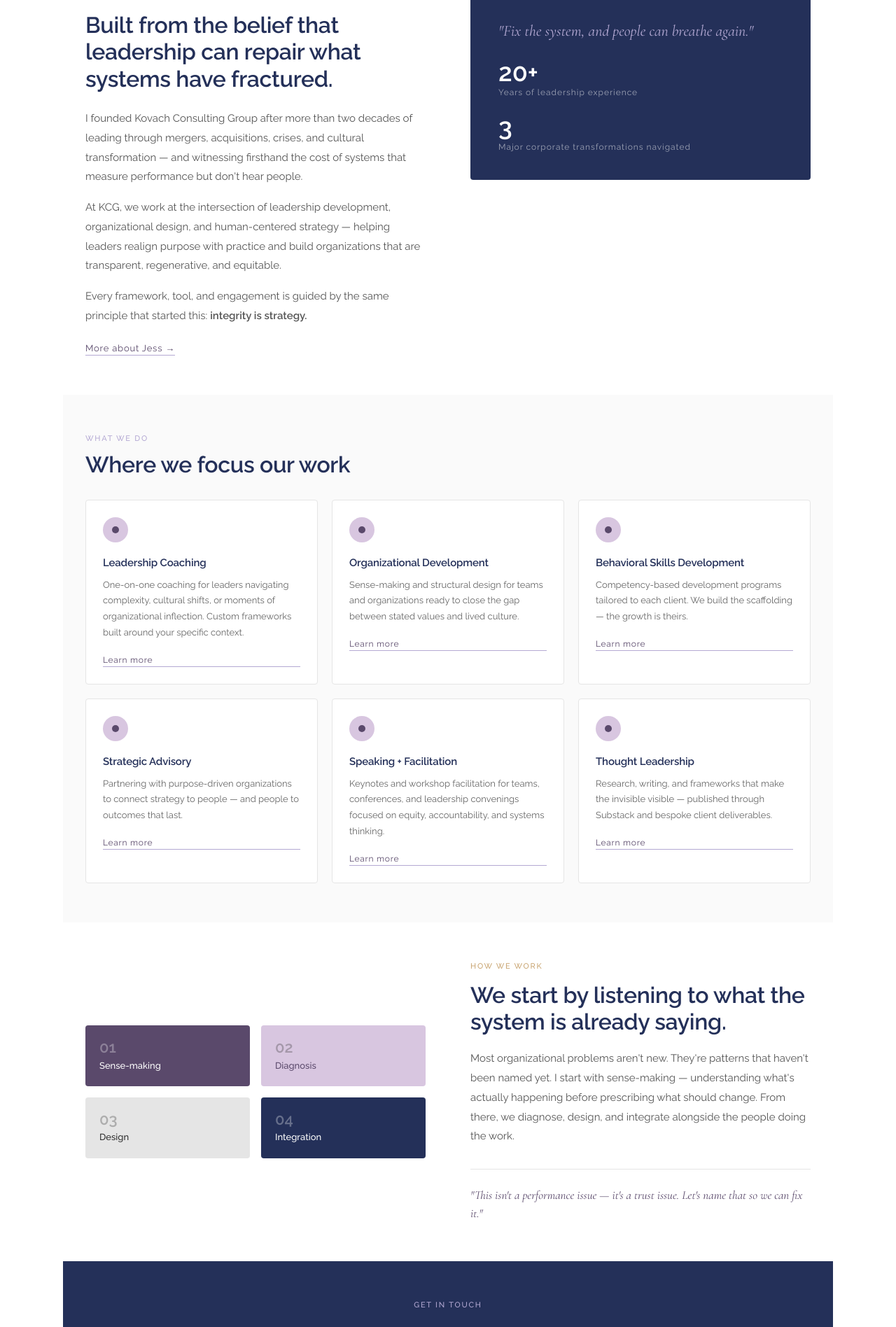
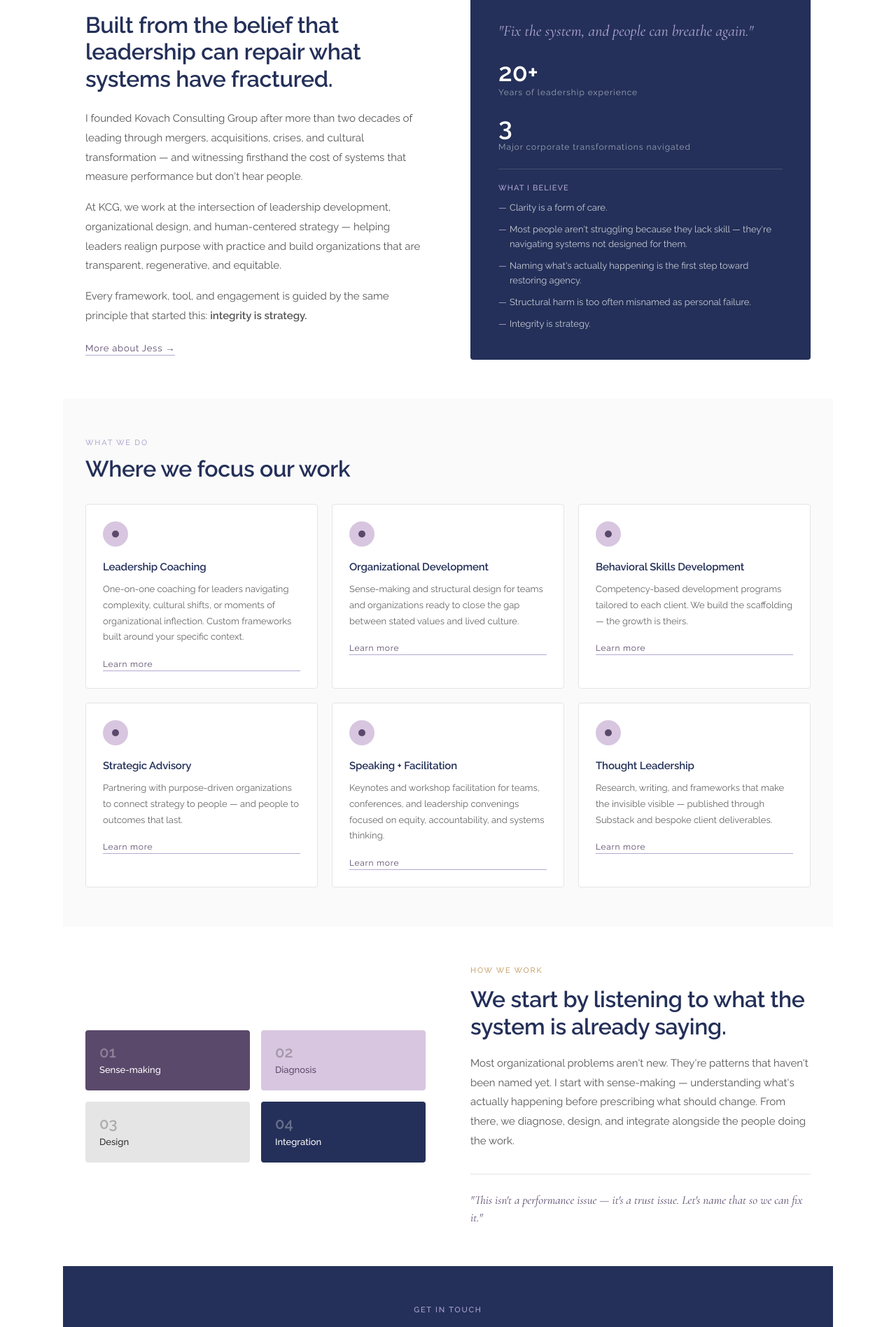
Before and after one commit to jesskovach/kovachconsultants, a Jekyll site: the page built from index.md, in a window 1280 px wide. Shown: the part 762-2658 px from the top of the page at 70% size. Built offline with Jekyll 4.4.1, drawn with Linux system fonts in a browser that asks for light colours.

Commit message:
update layout home.html

```diff
--- a/_layouts/home.html
+++ b/_layouts/home.html
@@ -46,6 +46,11 @@
     .about-pull{background:var(--ink);padding:2.5rem;border-radius:4px;display:flex;flex-direction:column;gap:1.5rem;}
     .pull-quote{font-family:'Cormorant Garamond',serif;font-style:italic;font-size:22px;line-height:1.5;color:var(--lavender);}
     .pull-stat{display:flex;flex-direction:column;gap:0.25rem;}
+    .pull-principles{border-top:0.5px solid rgba(255,255,255,0.15);padding-top:1.25rem;}
+    .principles-label{font-size:11px;letter-spacing:0.1em;text-transform:uppercase;color:var(--lavender);margin-bottom:0.75rem;font-weight:500;}
+    .pull-principles ul{list-style:none;padding:0;display:flex;flex-direction:column;gap:0.65rem;}
+    .pull-principles li{font-size:13px;line-height:1.6;color:rgba(255,255,255,0.75);padding-left:1rem;position:relative;}
+    .pull-principles li::before{content:'—';position:absolute;left:0;color:var(--lavender);}
     .stat-num{font-size:36px;font-weight:600;color:#fff;line-height:1;}
     .stat-label{font-size:12px;color:rgba(255,255,255,0.55);letter-spacing:0.08em;}
     .services{padding:3.5rem 2rem;background:#FAFAFA;}
@@ -153,6 +158,16 @@
         <span class="stat-num">3</span>
         <span class="stat-label">Major corporate transformations navigated</span>
       </div>
+      <div class="pull-principles">
+        <p class="principles-label">What I believe</p>
+        <ul>
+          <li>Clarity is a form of care.</li>
+          <li>Most people aren't struggling because they lack skill — they're navigating systems not designed for them.</li>
+          <li>Naming what's actually happening is the first step toward restoring agency.</li>
+          <li>Structural harm is too often misnamed as personal failure.</li>
+          <li>Integrity is strategy.</li>
+        </ul>
+      </div>
     </div>
   </section>
 
```
